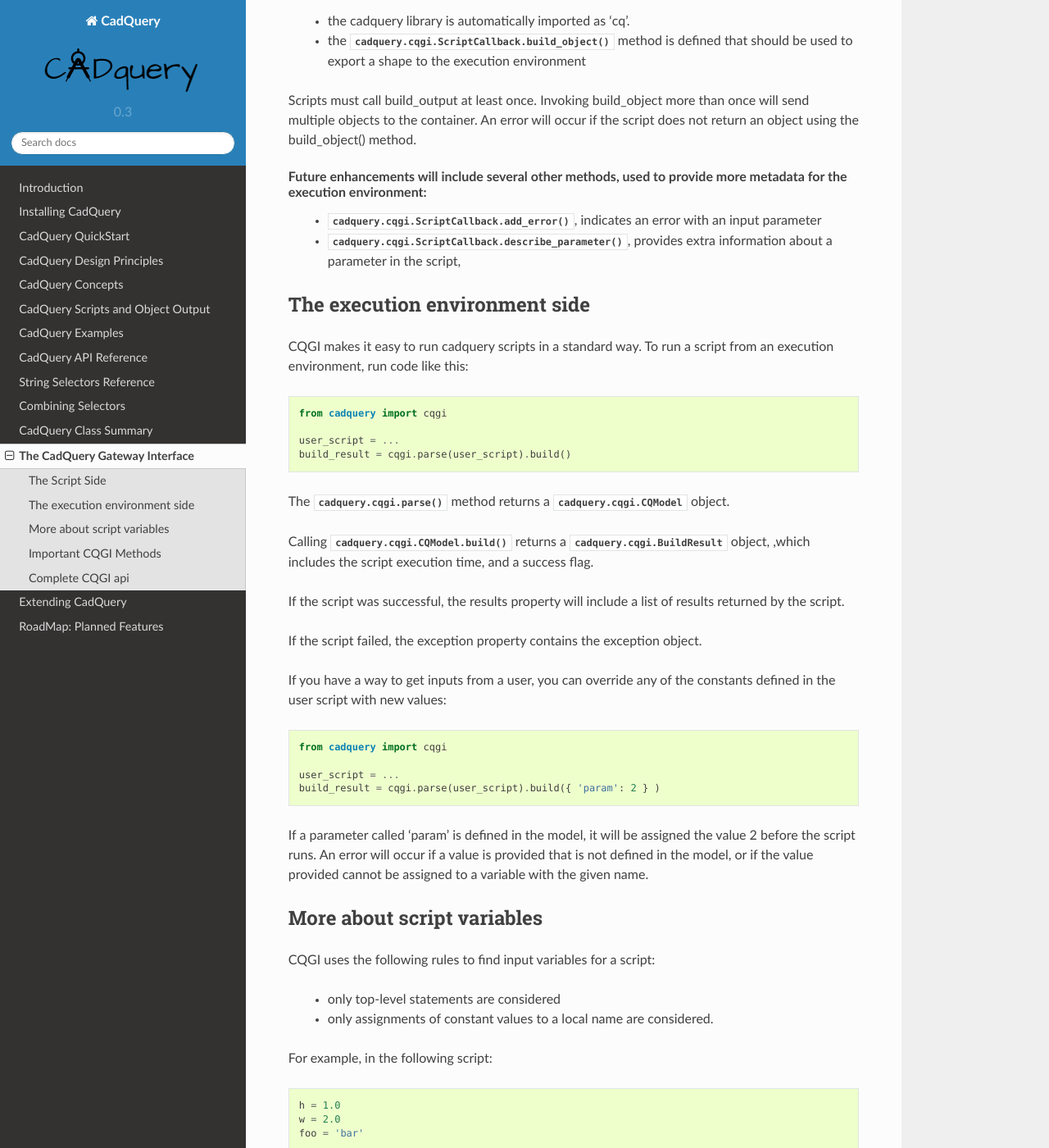
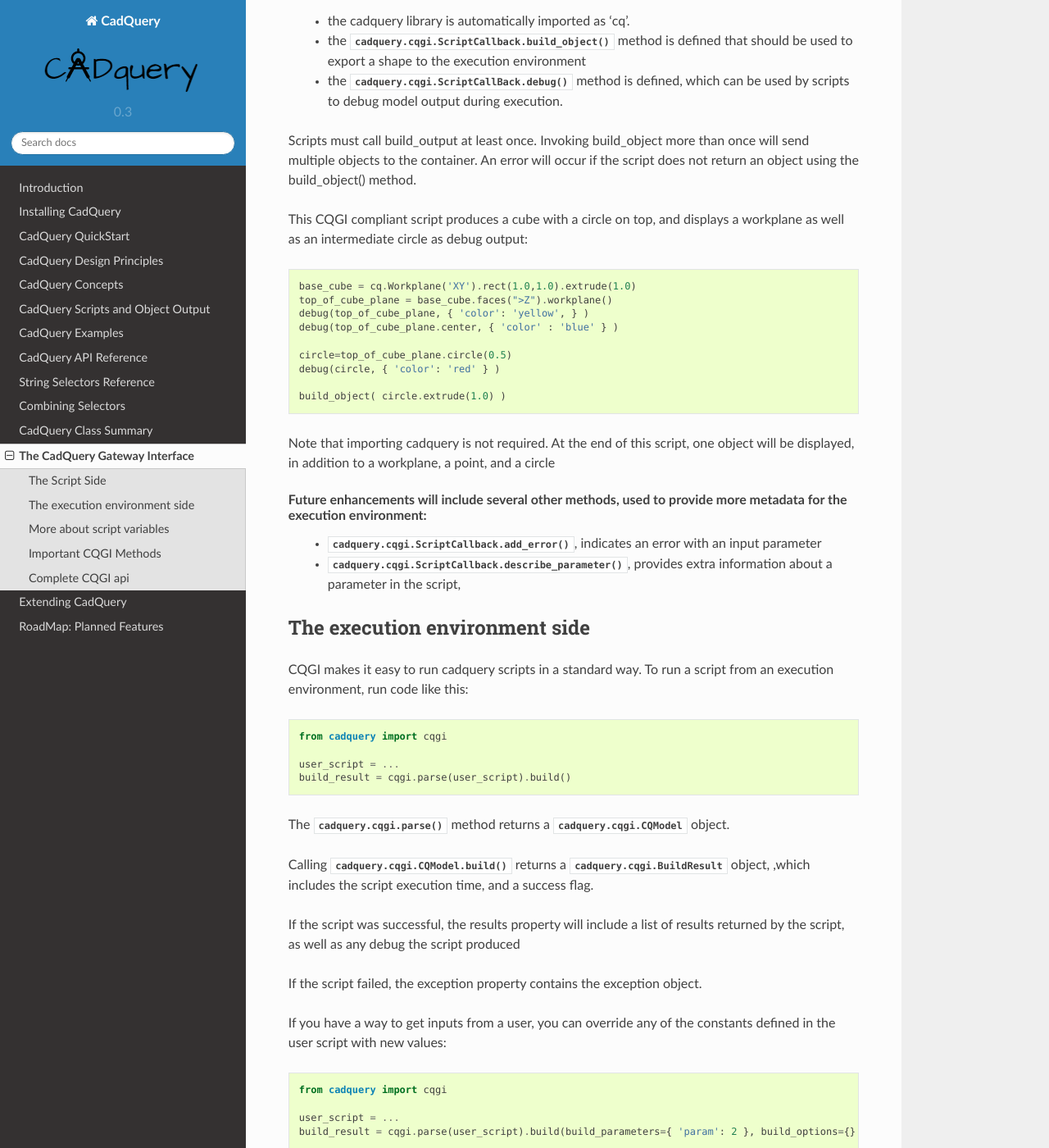
Before and after one commit to CadQuery/cadquery, a Sphinx documentation site: the page built from doc/cqgi.rst, in a window 1280 px wide and 1400 px high, scrolled down 814 px. Shown: the whole window at 82% size. Built offline with Sphinx 7.4.7 and the Read the Docs theme 2.0.0, drawn with Linux system fonts in a browser that asks for light colours; some of the changed text lies outside the part shown.

Commit message:
added build_options to cqgi.build

```diff
--- a/doc/cqgi.rst
+++ b/doc/cqgi.rst
@@ -32,9 +32,25 @@
 
  * the cadquery library is automatically imported as 'cq'.
  * the :py:meth:`cadquery.cqgi.ScriptCallback.build_object()` method is defined that should be used to export a shape to the execution environment
+ * the :py:meth:`cadquery.cqgi.ScriptCallBack.debug()` method is defined, which can be used by scripts to debug model output during execution.
 
 Scripts must call build_output at least once. Invoking build_object more than once will send multiple objects to
 the container.  An error will occur if the script does not return an object using the build_object() method.
+
+This CQGI compliant script produces a cube with a circle on top, and displays a workplane as well as an intermediate circle as debug output::
+
+    base_cube = cq.Workplane('XY').rect(1.0,1.0).extrude(1.0)
+    top_of_cube_plane = base_cube.faces(">Z").workplane()
+    debug(top_of_cube_plane, { 'color': 'yellow', } )
+    debug(top_of_cube_plane.center, { 'color' : 'blue' } )
+
+    circle=top_of_cube_plane.circle(0.5)
+    debug(circle, { 'color': 'red' } )
+
+    build_object( circle.extrude(1.0) )
+
+Note that importing cadquery is not required.
+At the end of this script, one object will be displayed, in addition to a workplane, a point, and a circle
 
 Future enhancements will include several other methods, used to provide more metadata for the execution environment:
   * :py:meth:`cadquery.cqgi.ScriptCallback.add_error()`, indicates an error with an input parameter
@@ -57,7 +73,8 @@
 Calling :py:meth:`cadquery.cqgi.CQModel.build()` returns a :py:class:`cadquery.cqgi.BuildResult` object,
 ,which includes the script execution time, and a success flag.
 
-If the script was successful, the results property will include a list of results returned by the script.
+If the script was successful, the results property will include a list of results returned by the script,
+as well as any debug the script produced
 
 If the script failed, the exception property contains the exception object.
 
@@ -67,11 +84,15 @@
     from cadquery import cqgi
 
     user_script = ...
-    build_result = cqgi.parse(user_script).build({ 'param': 2 } )
+    build_result = cqgi.parse(user_script).build(build_parameters={ 'param': 2 }, build_options={} )
 
 If a parameter called 'param' is defined in the model, it will be assigned the value 2 before the script runs.
 An error will occur if a value is provided that is not defined in the model, or if the value provided cannot
 be assigned to a variable with the given name.
+
+build_options is used to set server-side settings like timeouts, tesselation tolerances, and other details about
+how the model should be built.
+
 
 More about script variables
 -----------------------------
```
Also changed, not shown: 1 other file.
